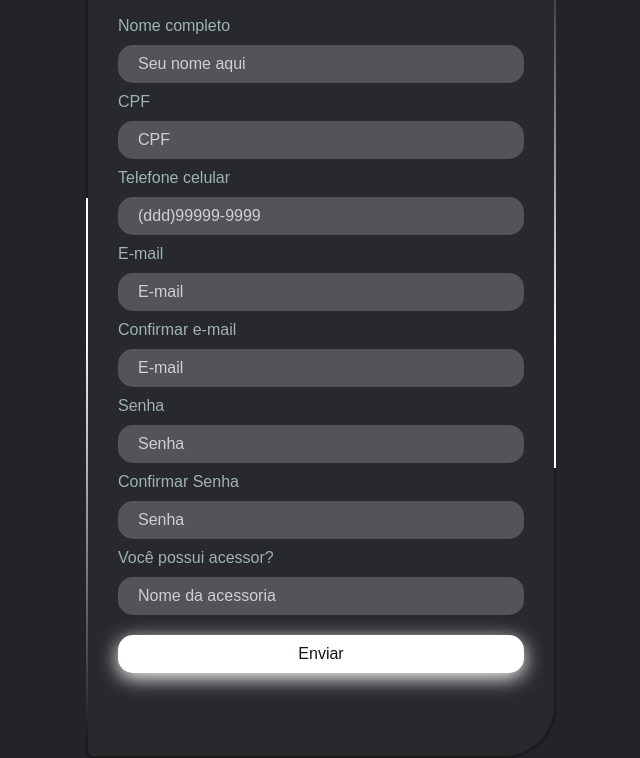
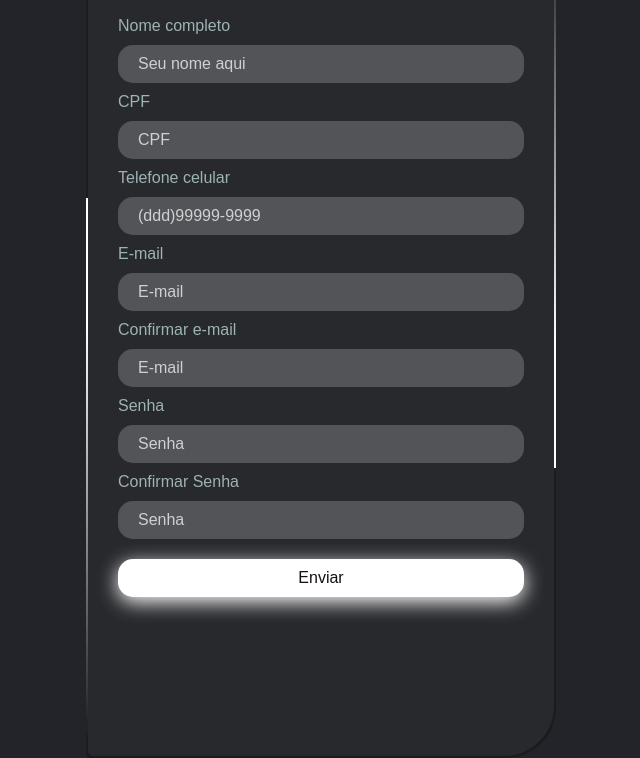
Before and after one commit to Manomafo/Invest-Pulse, a plain HTML site: page paginas/cadastro/cadastro.html in a window 1280 px wide. Shown: the part 67-825 px from the top of the page, without its empty margins (319-959 px from the left). Drawn offline with Linux system fonts and the light colour scheme.

Commit message:
fix:  Retirando input de acessoria da pagina de cadastro.

```diff
--- a/paginas/cadastro/cadastro.html
+++ b/paginas/cadastro/cadastro.html
@@ -36,8 +36,6 @@
                 <label for="password" class="label-color"> Confirmar Senha</label>
                 <input id="password" name="password" type="text" placeholder="Senha" required />
 
-                <label for="acessor" class="label-color"> Você possui acessor?</label>
-                <input id="acessor" name="acessor" type="text" placeholder="Nome da acessoria" />
 
                 <input type="submit" class="Login" value="Enviar" />
 
```
